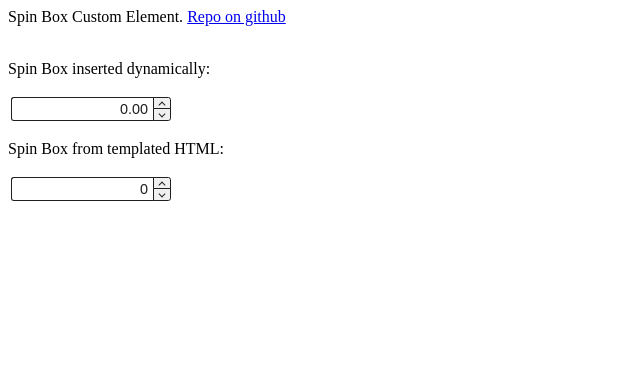
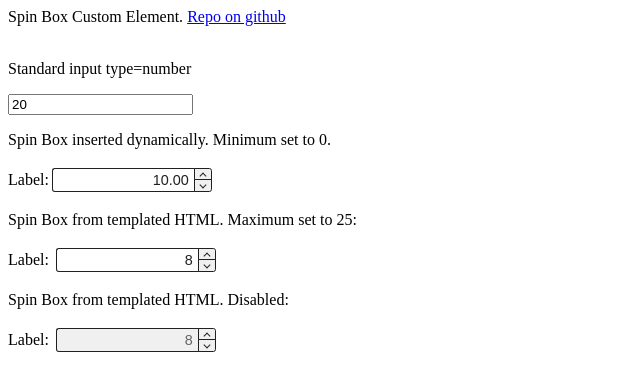
Before and after one commit to shootTheLuck/Custom-Elements, a plain HTML site: page index.html in a window 1280 px wide. Shown: the whole page, without its empty margins (0-640 px from the left). Drawn offline with Linux system fonts and the light colour scheme.

Commit message:
Add more examples and standard input type=number for comparison

```diff
--- a/index.html
+++ b/index.html
@@ -5,18 +5,32 @@
     <title>Spin Box Custom Element</title>
     <link rel="stylesheet" href="spinBox.css">
     <script src="main.js" type="module"></script>
+    <style>
+
+    </style>
 </head>
 <body>
 
     <div id="heading">Spin Box Custom Element. <a href="https://github.com/shootTheLuck/Spin-Box">Repo on github</a></div>
     <br>
-    <p id="spinBox-info">Spin Box inserted dynamically:</p>
+    <p>Standard input type=number</p>
+    <input type="number" value="20">
+    <p id="spinBox-info">Spin Box inserted dynamically. Minimum set to 0.</p>
 
     <template id="template">
+
         <style>
+
         </style>
-        <p>Spin Box from templated HTML:</p>
-        <spin-box id="spinBox-from-template" label="anotherSpinner"></spin-box>
+
+        <p>Spin Box from templated HTML. Maximum set to 25:</p>
+        <label for="spinBox-from-template">Label:</label>
+        <spin-box id="spinBox-from-template" max="25" value="8"></spin-box>
+
+        <p>Spin Box from templated HTML. Disabled:</p>
+        <label for="spinBox-from-template">Label:</label>
+        <spin-box id="another-spinBox" max="22" value="8" disabled></spin-box>
+
     </template>
 
 </body>
--- a/main.js
+++ b/main.js
@@ -2,24 +2,36 @@
 import {SpinBox} from "./SpinBox.js";
 
 
-// create and append programatically
-var spinBox = new SpinBox({label: "scaleSpinner", decimals: 2, min: -1, value: -1});
+var label = document.createElement("label");
+label.innerText = "Label:";
+document.body.appendChild(label);
+
+// create a spinBox and append programatically
+var spinBox = new SpinBox({decimals: 2, min: 0, value: 0});
 document.body.appendChild(spinBox);
 
-spinBox.setValue(0);
+spinBox.setValue(10);
 
+// listen for change event
 spinBox.addEventListener("change", function(evt) {
     console.log("spinBox value now", evt.target.value);
     console.log("make sure", spinBox.getValue());
 }, false);
 
 
-// or use html template and append
-var template = document.querySelector('#template');
+// spinBox can be added from html template
+var template = document.querySelector("#template");
 let content = template.content;
 document.body.appendChild(content);
 
+// listen for change event as before
 var templateSpinBox = document.getElementById("spinBox-from-template");
 templateSpinBox.addEventListener("change", function(evt) {
-    console.log("spinBox from template value now", evt.target.value);
+    let value = evt.target.value;
+    console.log("spinBox from template value now", value);
+    if (value < 0) {
+        templateSpinBox.style.setProperty("--input-background-color", "rgb(256, 128, 128)");
+    } else {
+        templateSpinBox.style.setProperty("--input-background-color", "white");
+    }
 }, false);
```
